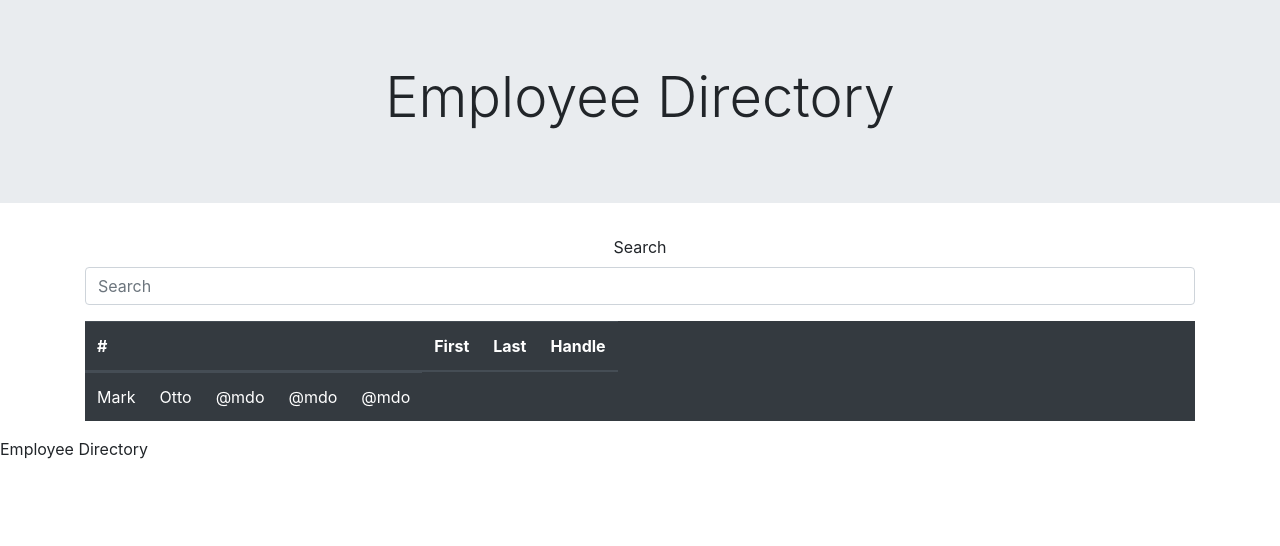
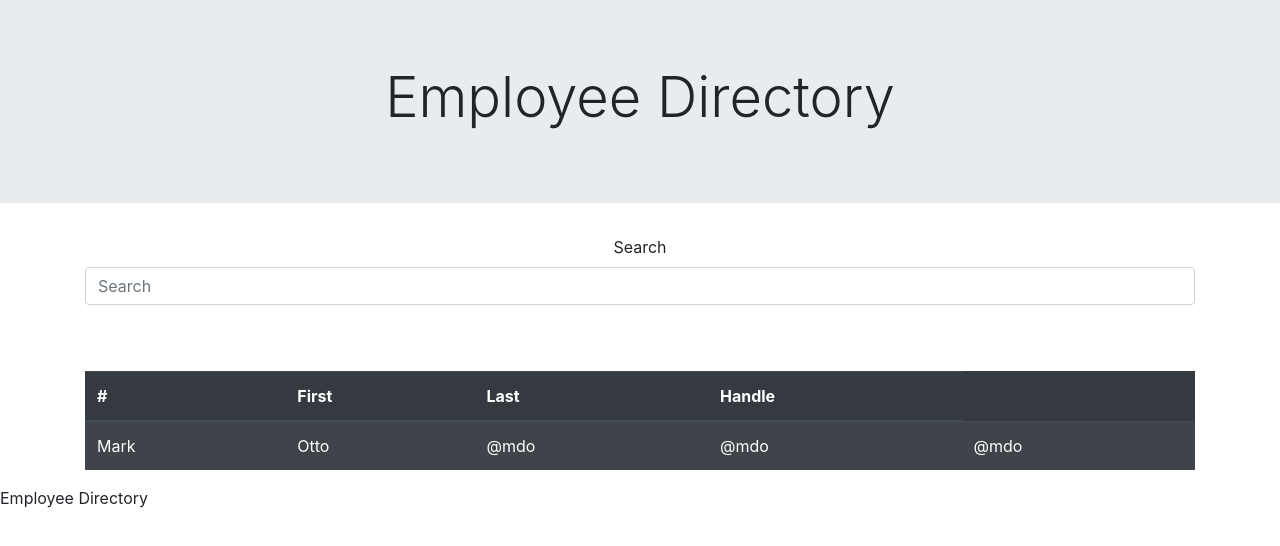
Before and after one commit to janessaref/employee-directory, a React (Create React App) app in the folder employee-directory/: page / in a window 1280 px wide. Shown: the top 546 px of the page. Built offline with nearby package versions, Linux system fonts and the light colour scheme.

Commit message:
fix table display

```diff
--- a/employee-directory/src/components/Container/index.js
+++ b/employee-directory/src/components/Container/index.js
@@ -4,7 +4,7 @@ import Table from "../Table";
 
 function Container() {
   return (
-    <div className="container">
+    <div className="container table-responsive">
        <Table />
     </div>
     );
--- a/employee-directory/src/components/Table/index.js
+++ b/employee-directory/src/components/Table/index.js
@@ -1,13 +1,13 @@
 import React from "react";
 import "./style.css";
 import TableHeader from "../TableHeader";
-import TableRow from "../TableRow";
+import TableBody from "../TableBody";
 
 function Table() {
   return (
-    <table className="table table-responsive table-hover table-dark">
+    <table className="table table-hover table-striped table-dark">
         <TableHeader />
-        <TableRow />
+        <TableBody />
     </table>
     );
 };
--- a/employee-directory/src/components/Table/style.css
+++ b/employee-directory/src/components/Table/style.css
@@ -0,0 +1,3 @@
+table {
+    margin-top: 50px;
+}
--- /dev/null
+++ b/employee-directory/src/components/TableBody/index.js
@@ -0,0 +1,13 @@
+import React from "react";
+import TableRow from "../TableRow";
+import "./style.css";
+
+function TableBody() {
+  return (
+    <tbody>
+        <TableRow />
+    </tbody>
+    );
+};
+
+export default TableBody;
--- a/employee-directory/src/components/TableData/index.js
+++ /dev/null
@@ -1,18 +0,0 @@
-import React from "react";
-import "./style.css";
-// import TableRow from "../TableRow";
-
-function TableData() {
-  return (
-    <div>
-      {/* <th scope="row">1</th> */}
-      <td>Mark</td>
-      <td>Otto</td>
-      <td>@mdo</td>
-      <td>@mdo</td>
-      <td>@mdo</td>
-    </div>
-    );
-};
-
-export default TableData;
--- a/employee-directory/src/components/TableRow/index.js
+++ b/employee-directory/src/components/TableRow/index.js
@@ -1,14 +1,15 @@
 import React from "react";
-import TableData from "../TableData";
 import "./style.css";
 
 function TableRow() {
   return (
-    <tbody>
     <tr>
-      <TableData />
+      <td>Mark</td>
+      <td>Otto</td>
+      <td>@mdo</td>
+      <td>@mdo</td>
+      <td>@mdo</td>
     </tr>
-  </tbody>
     );
 };
 
```
Also changed, not shown: employee-directory/src/components/TableBody/style.css (added).
